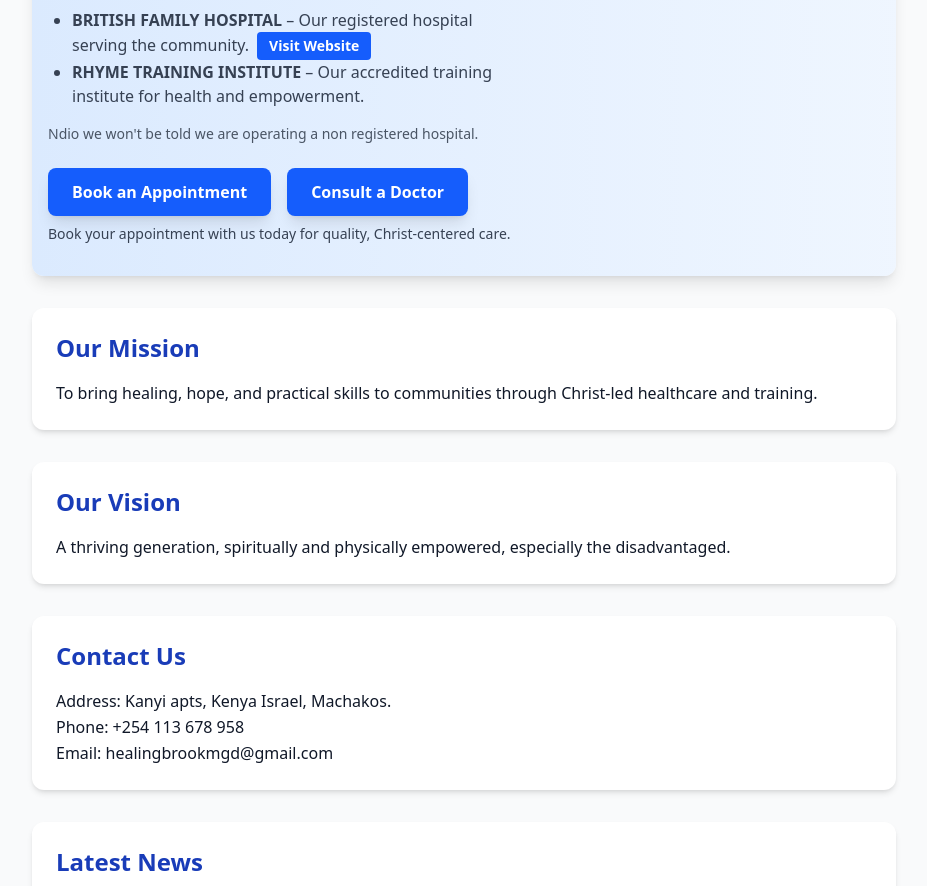
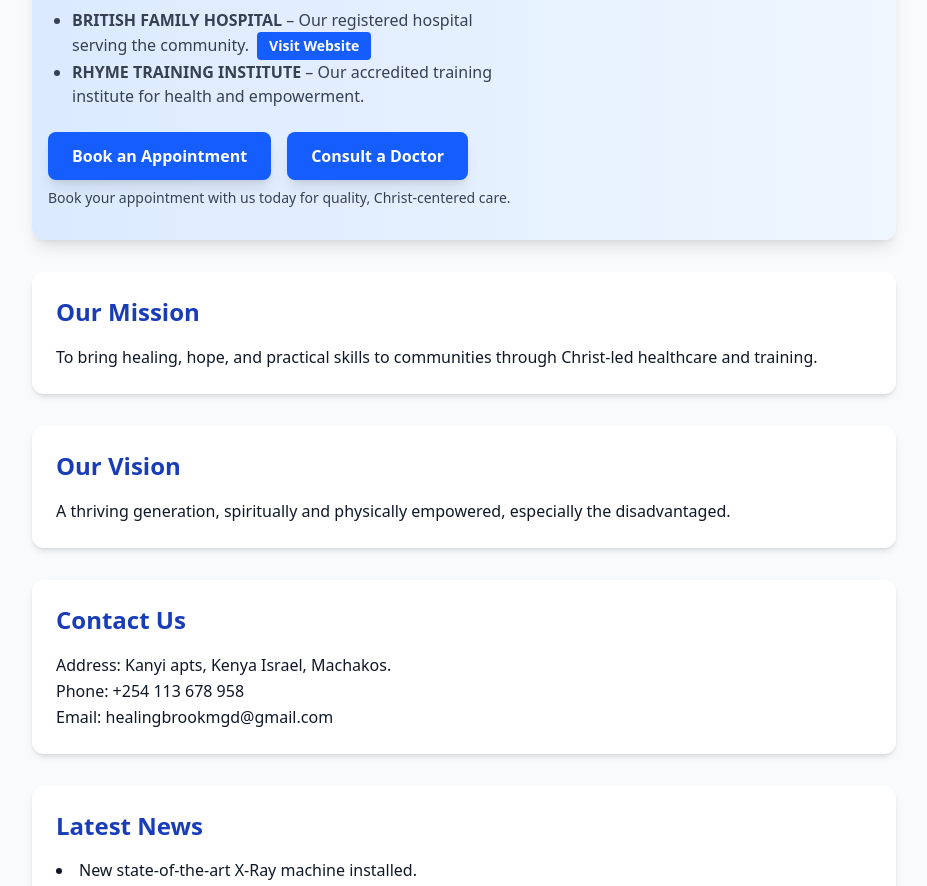
Before and after one commit to ericmutuma15/bfh, a React (Vite) app: page / in a window 1280 px wide. Shown: the part 808-1694 px from the top of the page, without its empty margins (176-1103 px from the left). Built offline with nearby package versions, Linux system fonts and the light colour scheme.

Commit message:
improve intro text

```diff
--- a/src/components/Homepage.jsx
+++ b/src/components/Homepage.jsx
@@ -73,7 +73,7 @@ const Homepage = () => {
                   <strong>RHYME TRAINING INSTITUTE</strong> – Our accredited training institute for health and empowerment.
                 </li>
               </ul>
-              <div className="mt-4 text-sm text-gray-600">Ndio we won't be told we are operating a non registered hospital.</div>
+
             </div>
             <div className="flex gap-4 mt-6">
               <button className="cta-btn" onClick={() => setShowAppointment(true)}>
```
